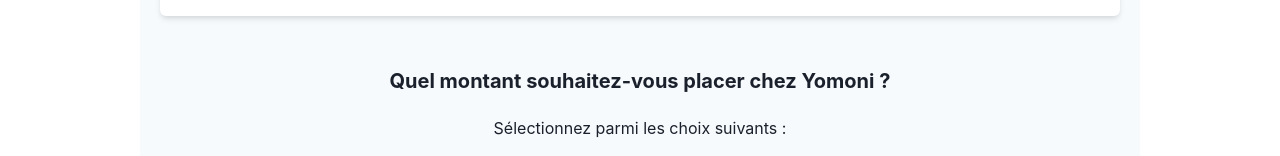
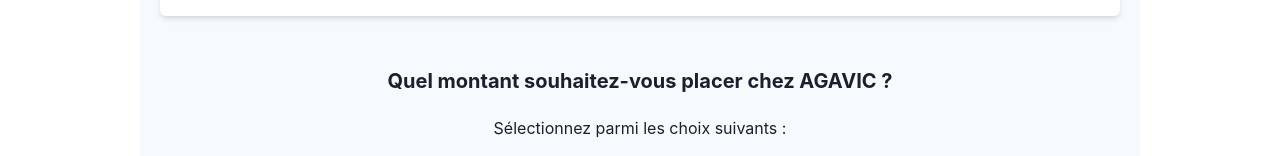
Before and after one commit to spacemen100/agavicform25102024, a React (Create React App) app: page /quel-montant-souhaitez-vous-placer in a window 1280 px wide. Shown: the part 288-444 px from the top of the page. Built offline with nearby package versions, Linux system fonts and the light colour scheme.

Commit message:
DDDDDDDDZ

```diff
--- a/src/pages/QuelMontantSouhaitezVousPlacer.tsx
+++ b/src/pages/QuelMontantSouhaitezVousPlacer.tsx
@@ -36,7 +36,7 @@
         <ChakraProvider theme={theme}>
             <Box bg="gray.50" minH="100vh" p={5} maxWidth="1000px" mx="auto">
                 <StepperWithSubStepCounter currentStep={1} currentSubStep={10} totalSubSteps={24} title="Parlons de votre projet" />
-                <Text fontSize="xl" fontWeight="bold" mb={5} textAlign="center">Quel montant souhaitez-vous placer chez Yomoni ?</Text>
+                <Text fontSize="xl" fontWeight="bold" mb={5} textAlign="center">Quel montant souhaitez-vous placer chez AGAVIC ?</Text>
                 <Text fontSize="md" textAlign="center" mb={6}>Sélectionnez parmi les choix suivants :</Text>
                 <HStack justifyContent="center" spacing="4" flexWrap="wrap">
                     {investmentOptions.map((amount) => (
@@ -51,7 +51,6 @@
                             size="xxl"
                             textAlign="left"
                             justifyContent="flex-start"
-                            leftIcon={null}
                             _hover={{ bg: 'gray.200' }}
                         >
                             {amount.toLocaleString('fr-FR')} €
```
